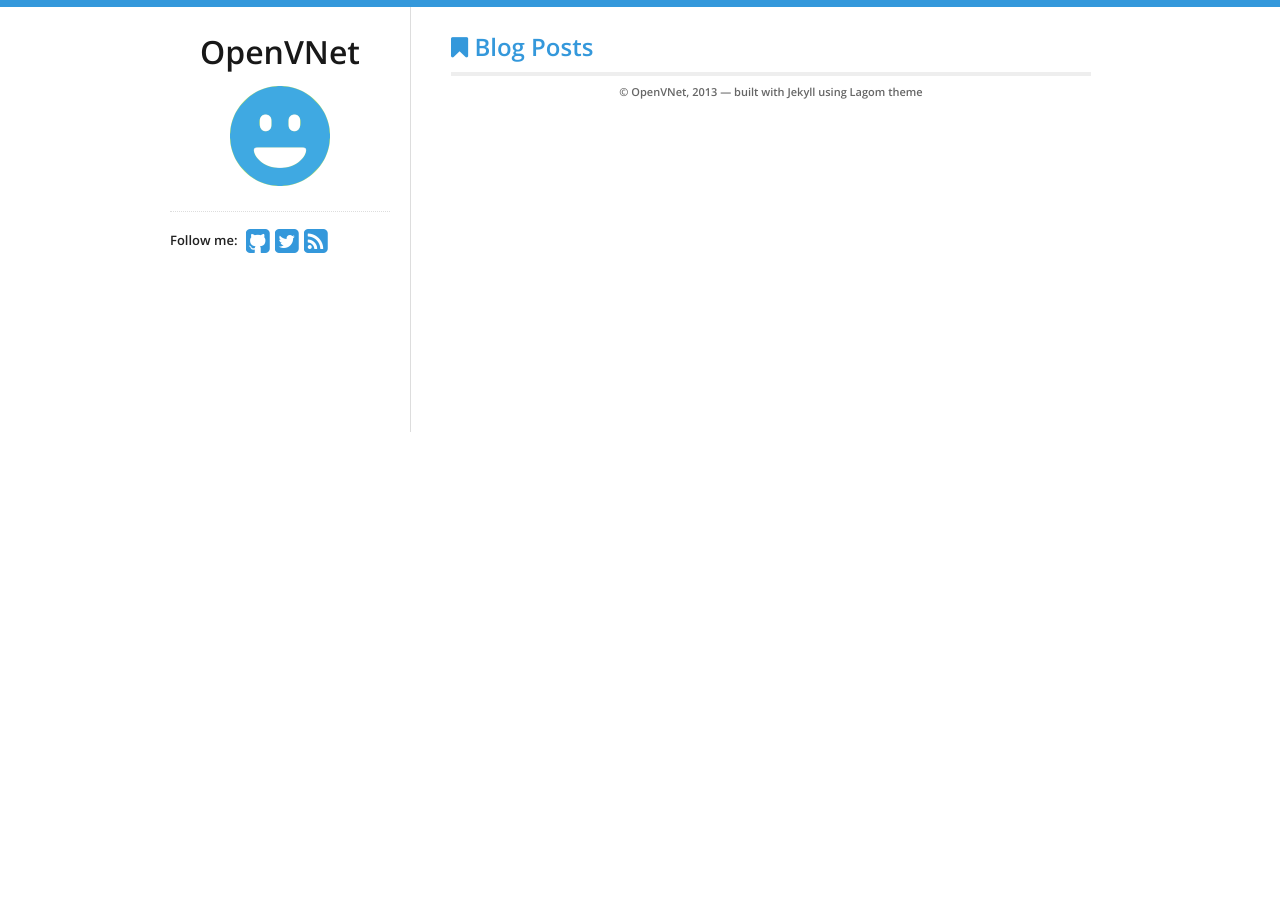
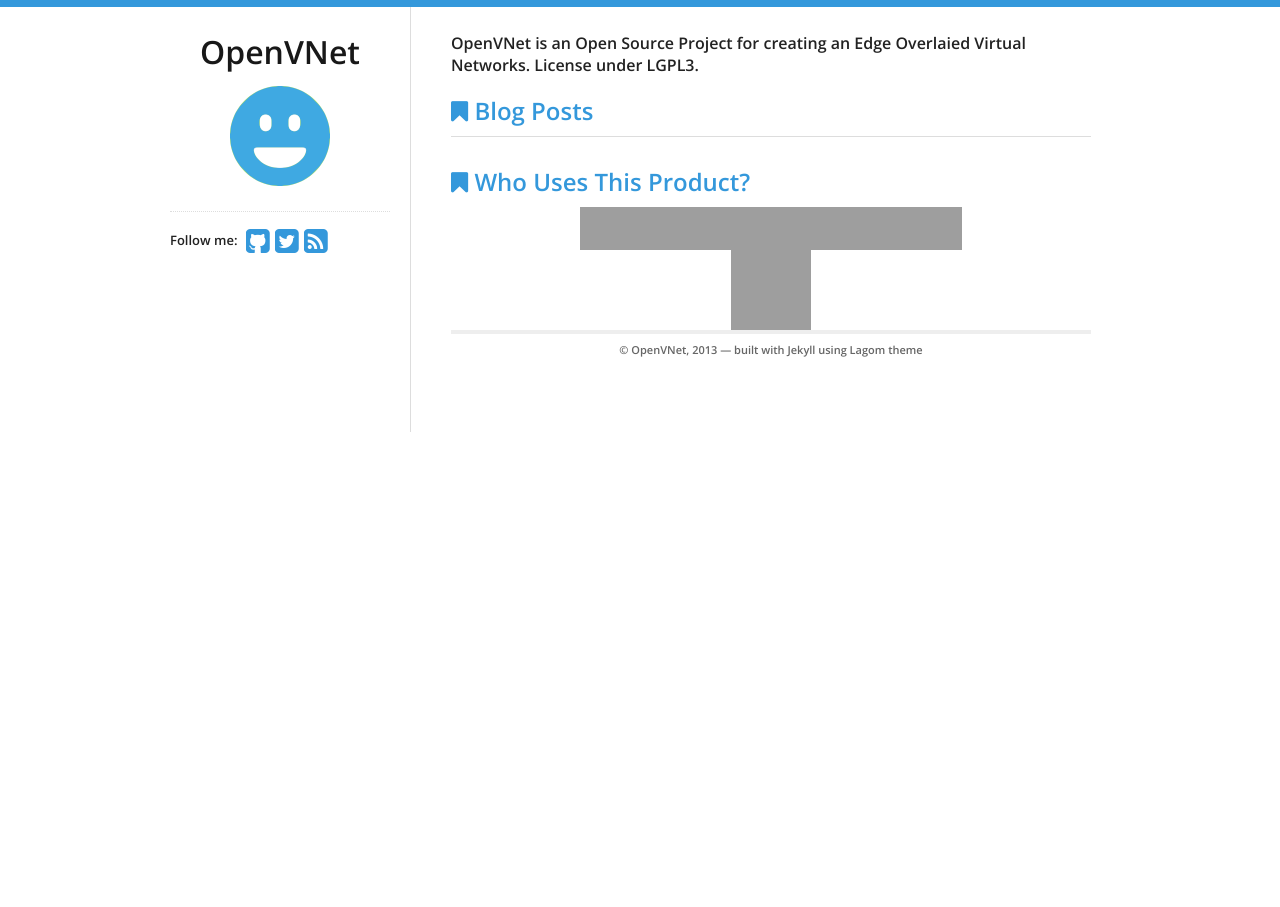
Before and after one commit to openvnet/openvnet.github.io, a Jekyll site: the page built from index.html, in a window 1280 px wide. Built offline with Jekyll 4.4.1, drawn with Linux system fonts in a browser that asks for light colours; grey boxes are pictures that could not be loaded.

Commit message:
Add some logos

```diff
--- a/index.html
+++ b/index.html
@@ -4,10 +4,15 @@
 ---
 
 <div id="home">
+  <p>OpenVNet is an Open Source Project for creating an Edge Overlaied Virtual Networks. License under LGPL3.</p>
   <h2><i class="icon-bookmark"></i> Blog Posts</h2>
   <ul id="blog-posts" class="posts">
     {% for post in site.posts %}
       <li><span>{{ post.date | date_to_string }} &raquo;</span><a href="{{ post.url }}">{{ post.title }}</a></li>
     {% endfor %}
   </ul>
+  <hr/>
+  <h2><i class="icon-bookmark"></i> Who Uses This Product?</h2>
+  <a href="http://www.nec.com"><img width="382" height="43" src="/assets/images/NEC_Logo.gif" alt="NEC Corporation" /></a>
+  <a href="http://axsh.jp"><img width="80" height="80" src="/assets/images/axsh_Logo.png" alt="Axsh Co." /></a>
 </div>
```
